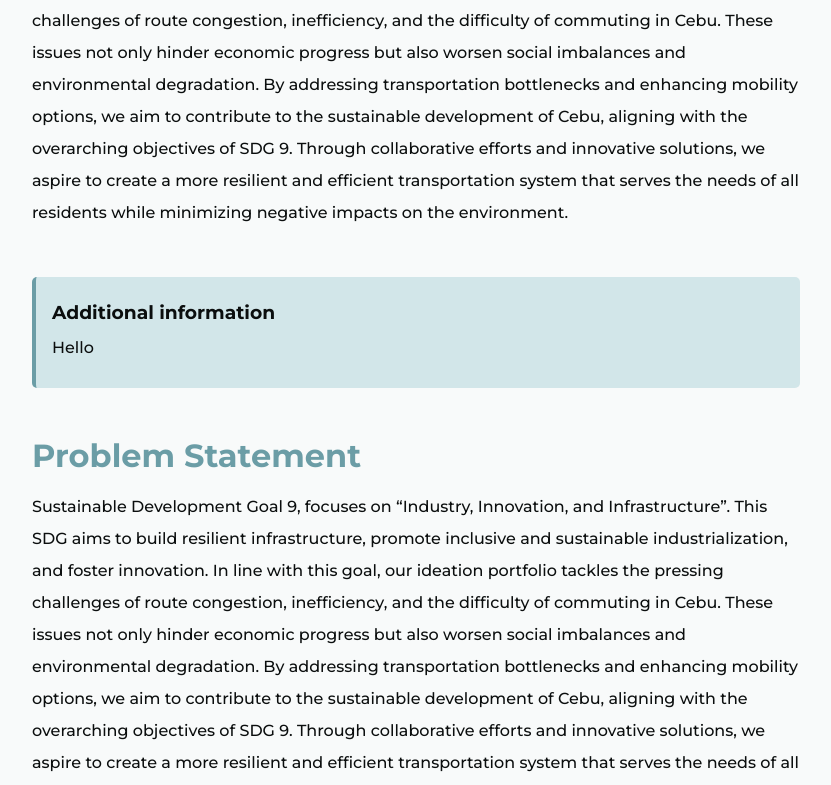
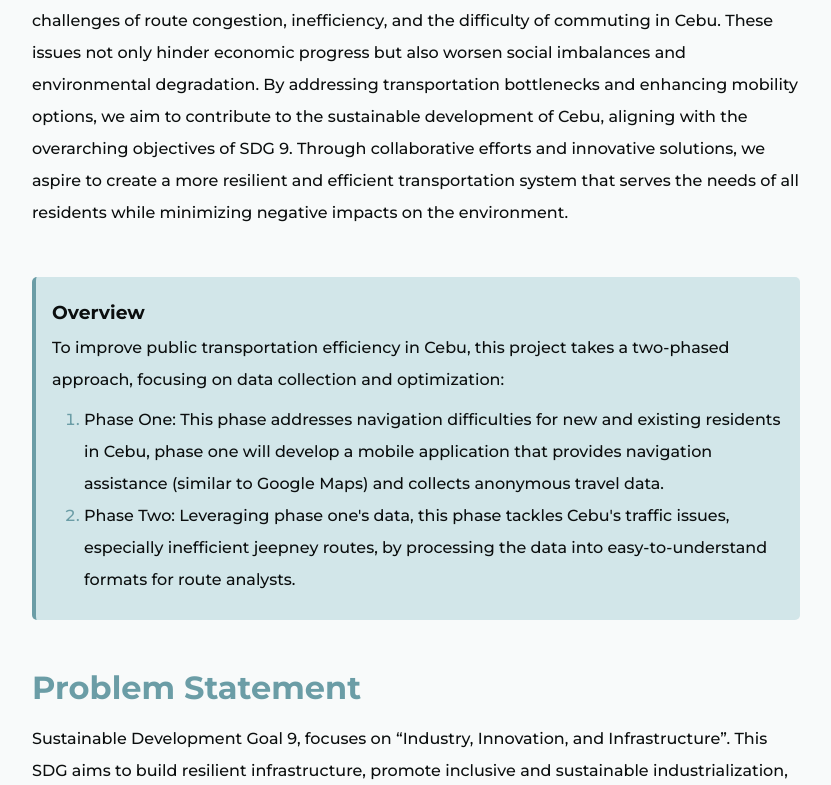
Before and after one commit to AdrianBonpin/2205-laag-site, a Next.js app: page / in a window 1280 px wide. Shown: the part 467-1252 px from the top of the page, without its empty margins (224-1055 px from the left). Built offline with nearby package versions, Linux system fonts and the light colour scheme.

Commit message:
feat: add overview

```diff
--- a/app/page.tsx
+++ b/app/page.tsx
@@ -33,8 +33,18 @@ export default function LandingPage() {
             the environment.
           </p>
         </TextBlock>
-        <InformationBlock title="Additional information">
-          <p>Hello</p>
+        <InformationBlock title="Overview">
+          <p>To improve public transportation efficiency in Cebu, this project takes a two-phased approach, focusing on data collection and optimization:</p>
+          <ol>
+            <li>
+              Phase One: This phase addresses navigation difficulties for new and existing residents in Cebu, phase one will develop a mobile application that
+              provides navigation assistance (similar to Google Maps) and collects anonymous travel data.
+            </li>
+            <li>
+              Phase Two: Leveraging phase one's data, this phase tackles Cebu's traffic issues, especially inefficient jeepney routes, by processing the data
+              into easy-to-understand formats for route analysts.
+            </li>
+          </ol>
         </InformationBlock>
 
         <TextBlock title="Problem Statement" anchor="problem-statement">
```
